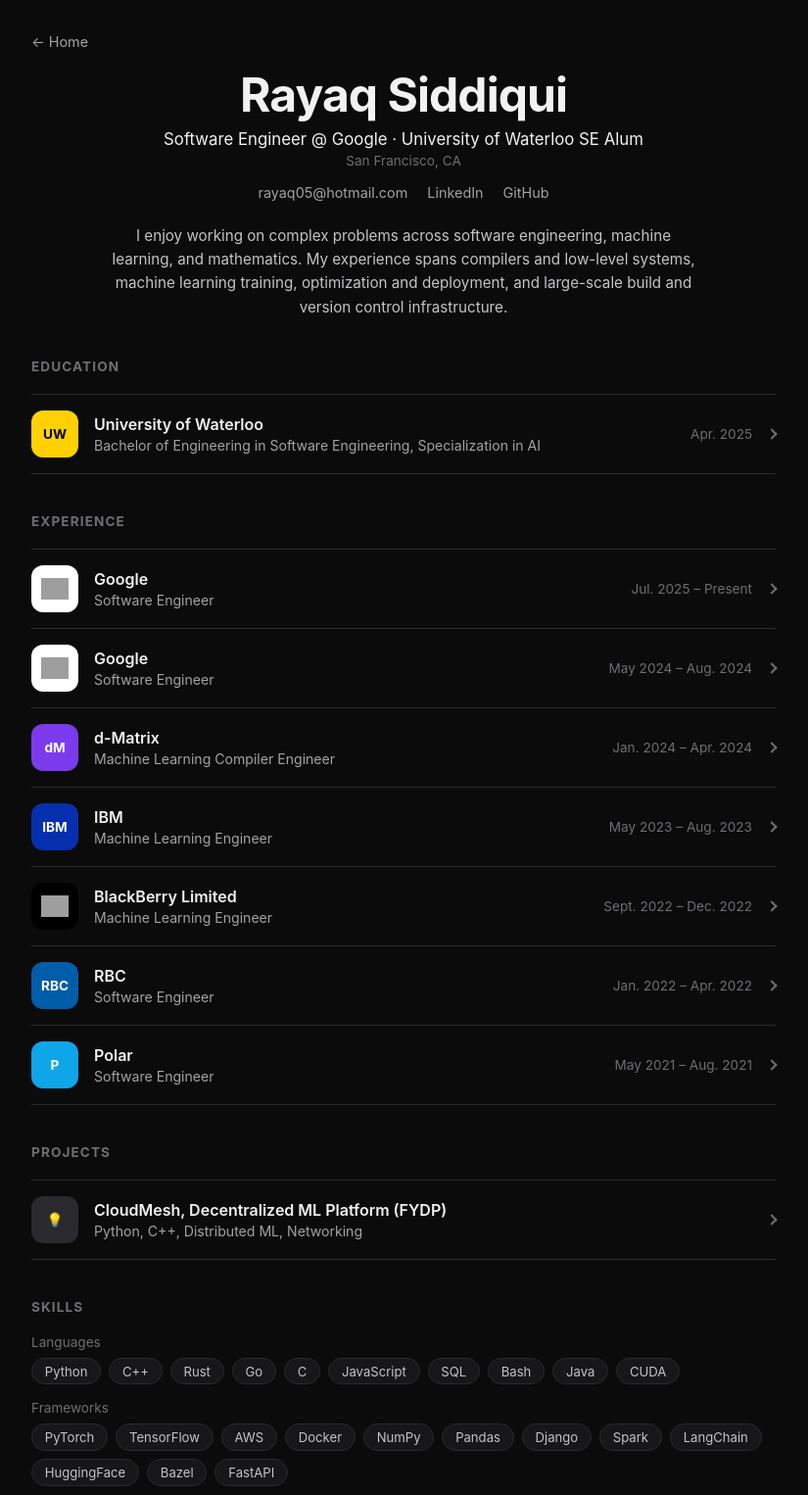
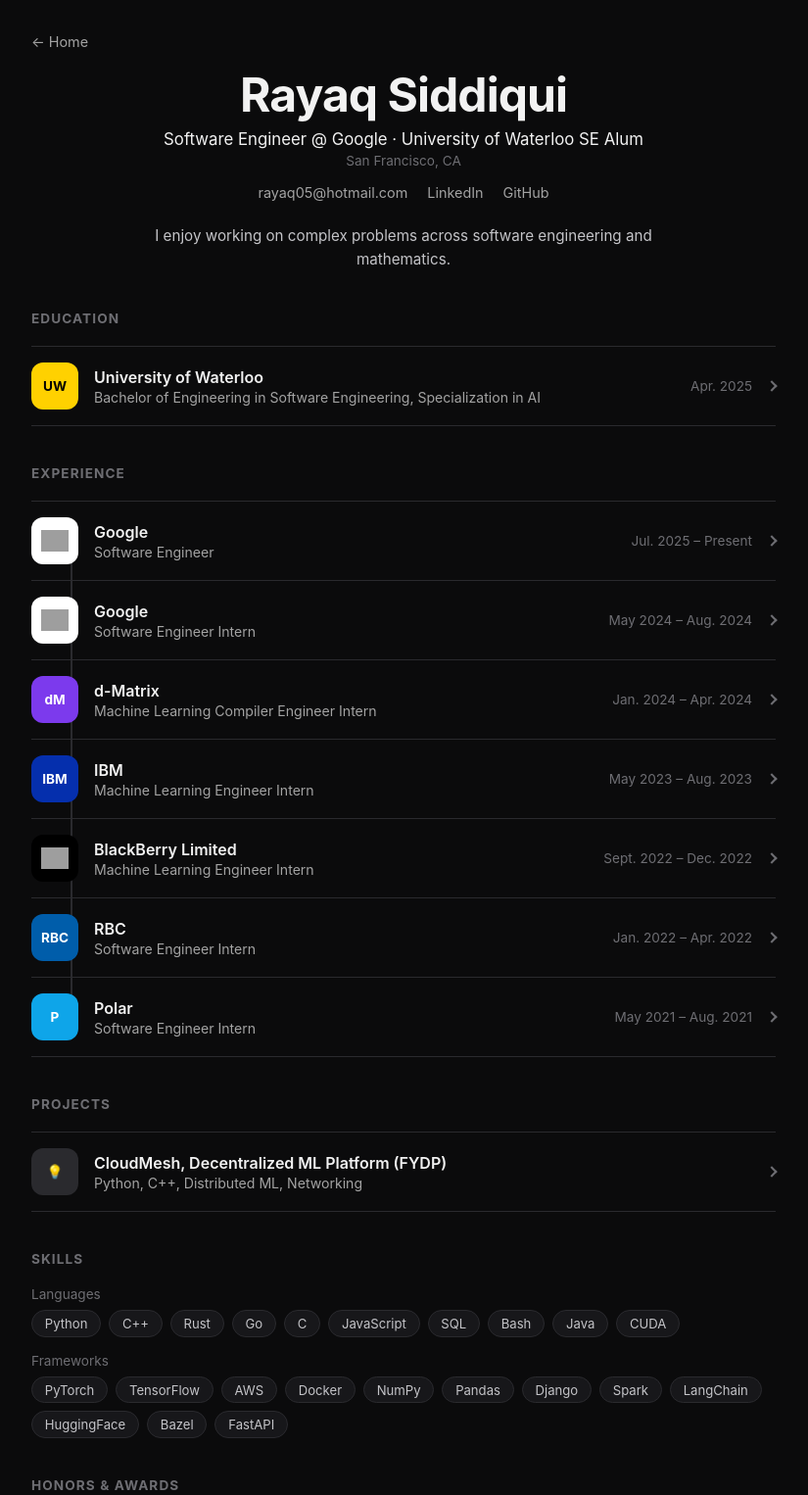
Before and after one commit to rayaq-siddiqui/rayaq-website, a Flask app: page /resume in a window 1280 px wide. Shown: the top 1526 px of the page at 98% size, without its empty margins (228-1053 px from the left). Run offline with Flask 3, Linux system fonts and the light colour scheme; grey boxes are pictures that could not be loaded.

Commit message:
resume: label pre-2025 roles as internships, shorten bio, restore timeline connector line
- All roles before the current Google position are titled "... Intern" to
  reflect that they were internships
- Bio summary trimmed to a single line
- Brought back a vertical connecting line through the timeline badges
  (LinkedIn-style), while keeping the collapsible click-to-expand rows

Co-Authored-By: Claude Sonnet 5 <noreply@anthropic.com>

```diff
--- a/backend/resume_data.py
+++ b/backend/resume_data.py
@@ -7,12 +7,7 @@ CONTACT = {
 HEADLINE = "Software Engineer @ Google · University of Waterloo SE Alum"
 LOCATION = "San Francisco, CA"
 
-SUMMARY = (
-    "I enjoy working on complex problems across software engineering, machine learning, "
-    "and mathematics. My experience spans compilers and low-level systems, machine "
-    "learning training, optimization and deployment, and large-scale build and version "
-    "control infrastructure."
-)
+SUMMARY = "I enjoy working on complex problems across software engineering and mathematics."
 
 EDUCATION = {
     "school": "University of Waterloo",
@@ -46,7 +41,7 @@ EXPERIENCES = [
         "company": "Google",
         "url": "https://about.google/",
         "location": "Toronto, ON",
-        "role": "Software Engineer",
+        "role": "Software Engineer Intern",
         "stack": "Go, GCP, Concurrency, Distributed Computing, Databases, API, Microservices",
         "dates": "May 2024 – Aug. 2024",
         "bullets": [
@@ -60,7 +55,7 @@ EXPERIENCES = [
         "company": "d-Matrix",
         "url": "https://www.d-matrix.ai/",
         "location": "Toronto, ON",
-        "role": "Machine Learning Compiler Engineer",
+        "role": "Machine Learning Compiler Engineer Intern",
         "stack": "C++, PyTorch, LLVM, MLIR, Convolution",
         "dates": "Jan. 2024 – Apr. 2024",
         "bullets": [
@@ -75,7 +70,7 @@ EXPERIENCES = [
         "company": "IBM",
         "url": "https://www.ibm.com",
         "location": "Toronto, ON",
-        "role": "Machine Learning Engineer",
+        "role": "Machine Learning Engineer Intern",
         "stack": "Python, C++, PyTorch, CV, AWS SageMaker",
         "dates": "May 2023 – Aug. 2023",
         "bullets": [
@@ -89,7 +84,7 @@ EXPERIENCES = [
         "company": "BlackBerry Limited",
         "url": "https://www.blackberry.com",
         "location": "Waterloo, ON",
-        "role": "Machine Learning Engineer",
+        "role": "Machine Learning Engineer Intern",
         "stack": "Python, TensorFlow, NLP, NoSQL, Docker, AWS S3, EC2",
         "dates": "Sept. 2022 – Dec. 2022",
         "bullets": [
@@ -105,7 +100,7 @@ EXPERIENCES = [
         "company": "RBC",
         "url": "https://www.rbc.com/about-rbc.html",
         "location": "Toronto, ON",
-        "role": "Software Engineer",
+        "role": "Software Engineer Intern",
         "stack": "Python, Django, SQL, Exchangelib",
         "dates": "Jan. 2022 – Apr. 2022",
         "bullets": [
@@ -118,7 +113,7 @@ EXPERIENCES = [
     {
         "company": "Polar",
         "location": "Toronto, ON",
-        "role": "Software Engineer",
+        "role": "Software Engineer Intern",
         "stack": "Python, JavaScript/TypeScript, React, jQuery, Node.js, Selenium",
         "dates": "May 2021 – Aug. 2021",
         "bullets": [
--- a/frontend/static/resume.css
+++ b/frontend/static/resume.css
@@ -68,7 +68,32 @@
 }
 
 .timeline-item {
+  position: relative;
   border-bottom: 1px solid #2a2a2e;
+}
+
+.timeline-item::before {
+  content: "";
+  position: absolute;
+  left: 40px;
+  top: 0;
+  bottom: 0;
+  width: 2px;
+  background: #2a2a2e;
+  z-index: -1;
+}
+
+.timeline-item:first-child::before {
+  top: 40px;
+}
+
+.timeline-item:last-child::before {
+  bottom: auto;
+  height: 40px;
+}
+
+.timeline-item:only-child::before {
+  display: none;
 }
 
 .timeline-summary {
```
